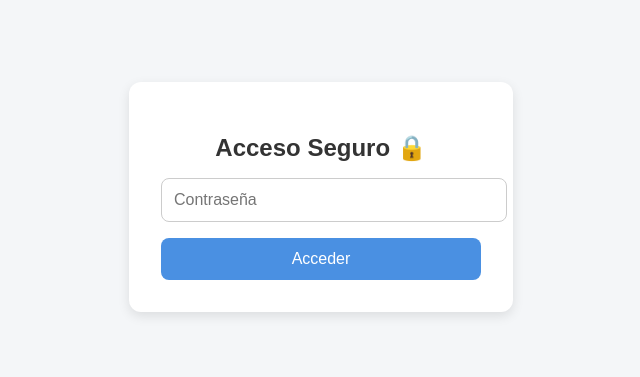
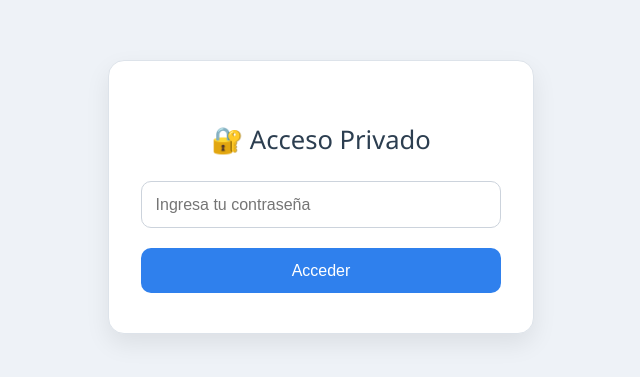
Before and after one commit to 56henzzz/mathsolver-app, a React (Create React App) app: page / in a window 1280 px wide. Shown: the part 203-580 px from the top of the page, without its empty margins (319-959 px from the left). Built offline with nearby package versions, Linux system fonts and the light colour scheme.

Commit message:
Nuevos Cambios UI

```diff
--- a/src/App.js
+++ b/src/App.js
@@ -135,26 +135,84 @@ const App = () => {
 
     return (
         <MathJaxContext version={3} config={config}>
-            <div style={{ padding: 30, maxWidth: 600, margin: 'auto' }}>
-                <h1>Resolución de Problemas Matemáticos</h1>
+            <div style={{
+                backgroundColor: '#f1f4f9',
+                minHeight: '100vh',
+                display: 'flex',
+                justifyContent: 'center',
+                alignItems: 'center',
+                fontFamily: 'Segoe UI, sans-serif',
+                padding: '1rem'
+            }}>
+                <div style={{
+                    backgroundColor: '#ffffff',
+                    padding: '2rem',
+                    borderRadius: '16px',
+                    boxShadow: '0 6px 18px rgba(0,0,0,0.1)',
+                    width: '100%',
+                    maxWidth: '720px'
+                }}>
+                    <h1 style={{
+                        textAlign: 'center',
+                        marginBottom: '1.5rem',
+                        fontSize: '1.8rem',
+                        color: '#2c3e50'
+                    }}>
+                        Resolución de Problemas Matemáticos
+                    </h1>
+
                     <textarea
                         rows={5}
                         value={input}
                         onChange={(e) => setInput(e.target.value)}
                         placeholder="Escribe aquí el problema..."
-                    style={{ width: '100%', marginBottom: 10 }}
+                        style={{
+                            width: '100%',
+                            padding: '1rem',
+                            fontSize: '1rem',
+                            borderRadius: '10px',
+                            border: '1px solid #ccc',
+                            resize: 'none',
+                            boxSizing: 'border-box',
+                            marginBottom: '1rem',
+                            fontFamily: 'inherit'
+                        }}
                     />
+
                     <button
                         onClick={isCompleted ? handleReset : handleSend}
                         disabled={loading}
+                        style={{
+                            width: '100%',
+                            padding: '0.8rem',
+                            fontSize: '1rem',
+                            backgroundColor: loading ? '#ccc' : '#4a90e2',
+                            color: '#fff',
+                            border: 'none',
+                            borderRadius: '10px',
+                            cursor: loading ? 'not-allowed' : 'pointer',
+                            transition: 'background 0.3s ease'
+                        }}
                     >
                         {isCompleted ? 'Nuevo problema' : 'Enviar'}
                     </button>
-                <div style={{ marginTop: 20 }}>
-                    <strong>Resultado:</strong>
+
+                    <div style={{
+                        marginTop: '2rem',
+                        backgroundColor: '#f9fafb',
+                        padding: '1rem',
+                        borderRadius: '12px',
+                        border: '1px solid #eee',
+                        minHeight: '100px',
+                        color: '#2d2d2d',
+                        fontSize: '1rem',
+                        whiteSpace: 'pre-wrap'
+                    }}>
+                        <strong style={{ display: 'block', marginBottom: '0.5rem' }}>Resultado:</strong>
                         <MathJax inline dynamic>
                             <div key={output}>{output || displayText}</div>
                         </MathJax>
+                    </div>
                 </div>
             </div>
         </MathJaxContext>
--- a/src/components/PasswordScreen.js
+++ b/src/components/PasswordScreen.js
@@ -11,51 +11,63 @@ const PasswordScreen = ({ onAccess }) => {
     return (
         <div style={{
             display: 'flex',
-            flexDirection: 'column',
+            alignItems: 'center',
             justifyContent: 'center',
-            alignItems: 'center',
             height: '100vh',
-            backgroundColor: '#f4f6f8',
-            fontFamily: 'Arial, sans-serif'
+            backgroundColor: '#eef2f7',
+            fontFamily: 'Segoe UI, Roboto, sans-serif'
         }}>
             <div style={{
-                backgroundColor: '#fff',
-                padding: '2rem',
-                borderRadius: '12px',
-                boxShadow: '0 4px 12px rgba(0,0,0,0.1)',
+                backgroundColor: '#ffffff',
+                padding: '2.5rem 2rem',
+                borderRadius: '16px',
+                boxShadow: '0 10px 24px rgba(0,0,0,0.08)',
                 width: '90%',
-                maxWidth: '320px',
-                textAlign: 'center'
+                maxWidth: '360px',
+                textAlign: 'center',
+                border: '1px solid #dde3ea'
             }}>
-                <h2 style={{ marginBottom: '1rem', fontSize: '1.5rem', color: '#333' }}>
-                    Acceso Seguro 🔒
+                <h2 style={{
+                    fontSize: '1.6rem',
+                    marginBottom: '1.5rem',
+                    color: '#2c3e50',
+                    fontWeight: '500'
+                }}>
+                    🔐 Acceso Privado
                 </h2>
                 <input
                     type="password"
-                    placeholder="Contraseña"
+                    placeholder="Ingresa tu contraseña"
                     value={input}
                     onChange={(e) => setInput(e.target.value)}
                     style={{
                         width: '100%',
-                        padding: '0.75rem',
-                        marginBottom: '1rem',
-                        borderRadius: '8px',
-                        border: '1px solid #ccc',
-                        fontSize: '1rem'
+                        padding: '0.85rem',
+                        fontSize: '1rem',
+                        borderRadius: '10px',
+                        border: '1px solid #ccd3dc',
+                        marginBottom: '1.25rem',
+                        outline: 'none',
+                        transition: 'border 0.3s',
+                        boxSizing: 'border-box'
                     }}
                 />
                 <button
                     onClick={handleSubmit}
                     style={{
                         width: '100%',
-                        padding: '0.75rem',
-                        backgroundColor: '#4a90e2',
+                        padding: '0.85rem',
+                        backgroundColor: '#2f80ed',
                         color: '#fff',
                         border: 'none',
-                        borderRadius: '8px',
+                        borderRadius: '10px',
                         fontSize: '1rem',
-                        cursor: 'pointer'
+                        fontWeight: '500',
+                        cursor: 'pointer',
+                        transition: 'background 0.3s ease'
                     }}
+                    onMouseOver={e => e.currentTarget.style.backgroundColor = '#1366d6'}
+                    onMouseOut={e => e.currentTarget.style.backgroundColor = '#2f80ed'}
                 >
                     Acceder
                 </button>
```
Lines whose indentation alone changed are shown as unchanged.
